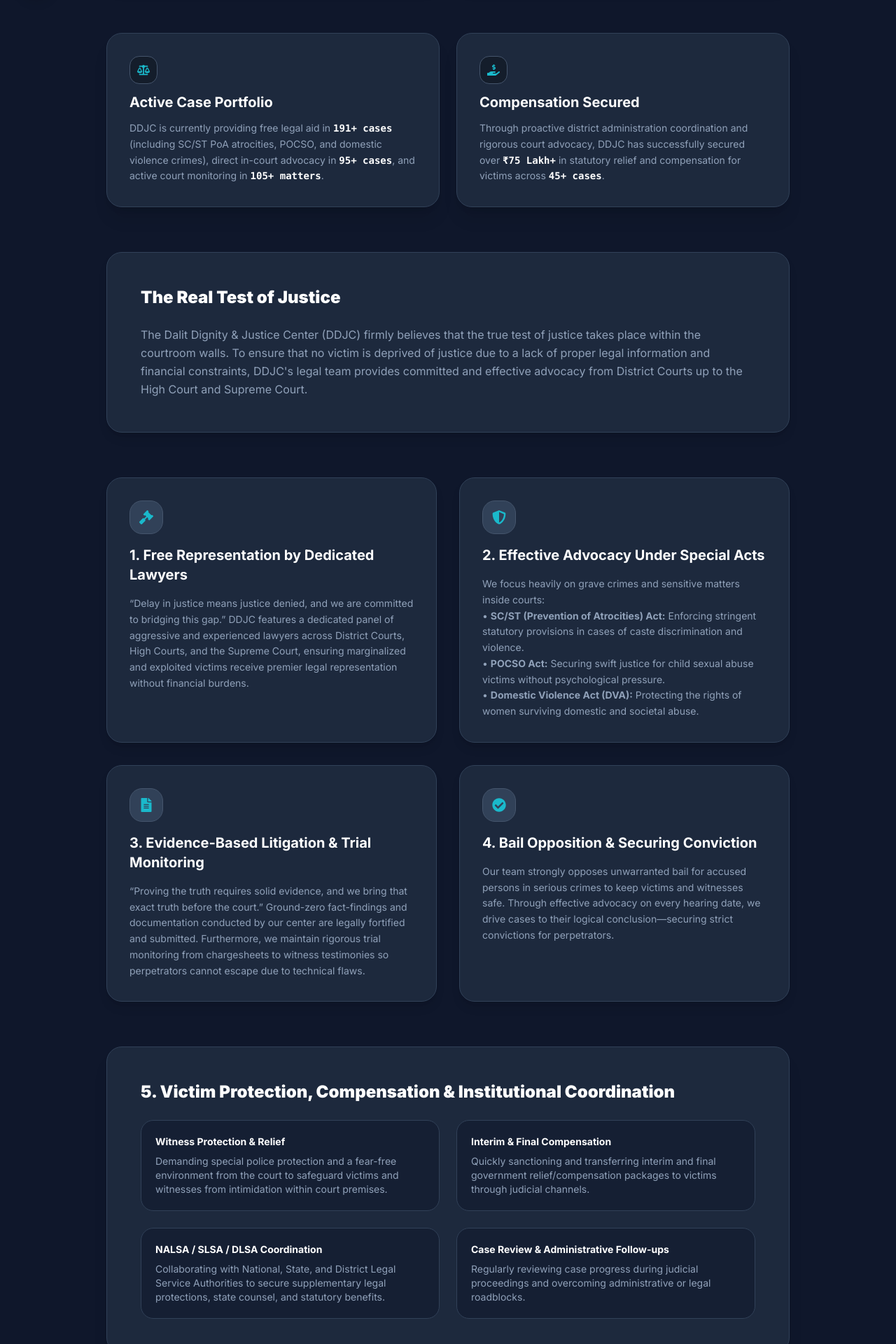
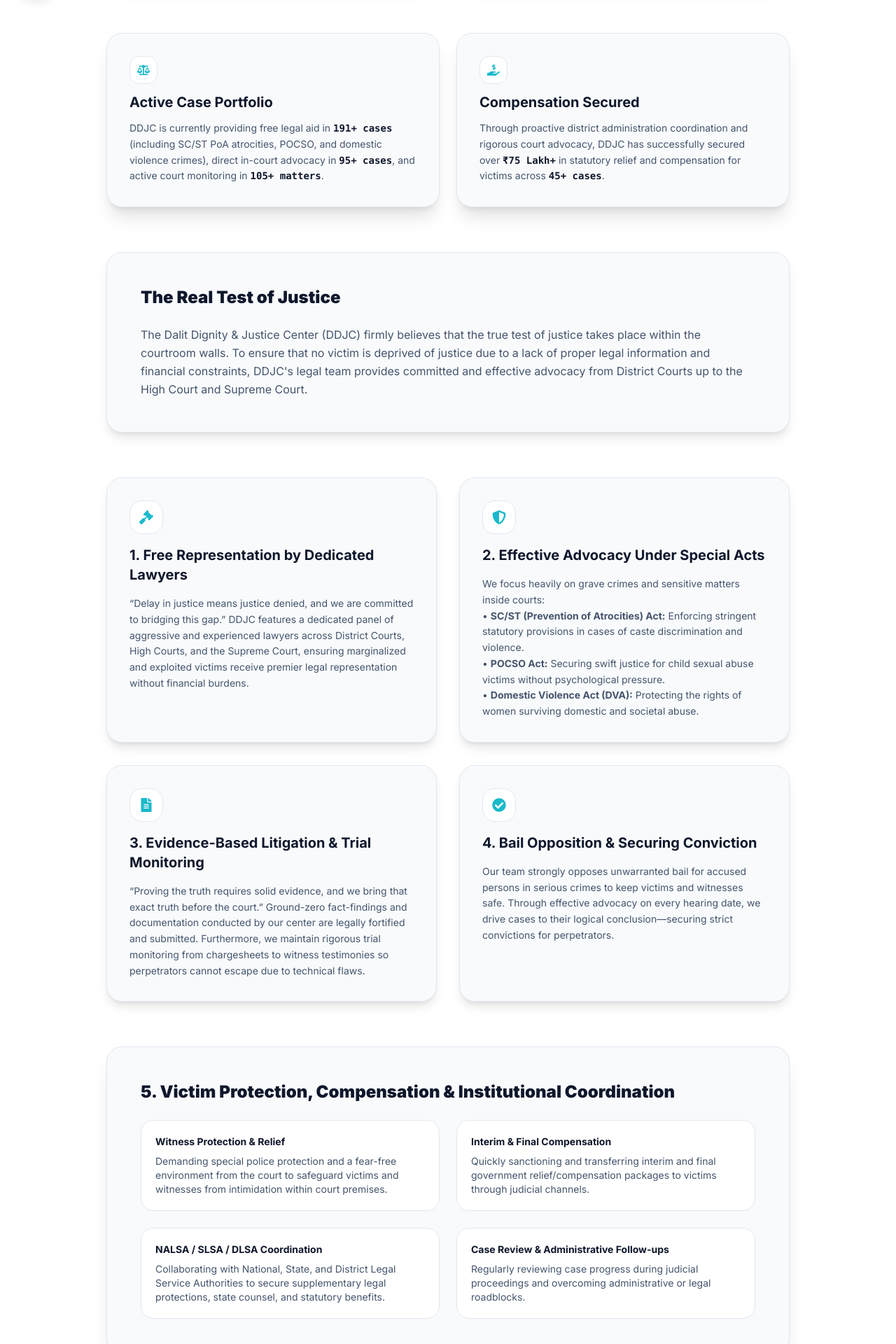
Before and after one commit to Saksham9065/ddjcprayas, a Next.js app: page /work/in-court in a window 1280 px wide. Shown: the part 780-2700 px from the top of the page at 70% size. Built offline with nearby package versions, Linux system fonts and the light colour scheme.

Commit message:
Update work/in-court/page.tsx

```diff
--- a/app/(website)/work/in-court/page.tsx
+++ b/app/(website)/work/in-court/page.tsx
@@ -7,25 +7,25 @@ import { FaGavel, FaCheckCircle, FaArrowRight, FaBalanceScale, FaShieldAlt, FaFi
 
 export default function InCourtPage() {
   return (
-    <div className="bg-slate-900 min-h-screen py-16">
+    <div className="bg-white min-h-screen py-16">
       <div className="container mx-auto px-6 max-w-5xl space-y-16">
 
         {/* Header Banner */}
         <div className="text-center max-w-3xl mx-auto space-y-4">
-          <span className="bg-black/30 text-[#1ab9cb] px-4 py-1.5 rounded-full text-xs font-bold uppercase tracking-widest border border-slate-700 inline-block">
+          <span className="bg-slate-100 text-[#1ab9cb] px-4 py-1.5 rounded-full text-xs font-bold uppercase tracking-widest border border-slate-200 inline-block">
             Judicial Intervention
           </span>
-          <h1 className="text-4xl md:text-5xl font-black text-white tracking-tight">
+          <h1 className="text-4xl md:text-5xl font-black text-slate-900 tracking-tight">
             In-Court Operations & Legal Advocacy
           </h1>
-          <blockquote className="italic text-slate-400 text-sm md:text-base border-l-4 border-[#1ab9cb] pl-4 py-1 mx-auto max-w-2xl text-left">
+          <blockquote className="italic text-slate-600 text-sm md:text-base border-l-4 border-[#1ab9cb] pl-4 py-1 mx-auto max-w-2xl text-left">
             &ldquo;Injustice anywhere is a threat to justice everywhere.&rdquo; — Dr. Martin Luther King Jr.
           </blockquote>
         </div>
 
         {/* Featured Court Images Section */}
         <div className="grid md:grid-cols-2 gap-6">
-          <div className="relative h-64 md:h-80 rounded-3xl overflow-hidden shadow-lg border border-slate-700">
+          <div className="relative h-64 md:h-80 rounded-3xl overflow-hidden shadow-lg border border-slate-200">
             <Image
               src="/images/court/allhabad court.png"
               alt="ALLAHABAD HIGH COURT"
@@ -37,7 +37,7 @@ export default function InCourtPage() {
             </div>
           </div>
 
-          <div className="relative h-64 md:h-80 rounded-3xl overflow-hidden shadow-lg border border-slate-700">
+          <div className="relative h-64 md:h-80 rounded-3xl overflow-hidden shadow-lg border border-slate-200">
             <Image
               src="/images/court/image.png"
               alt="DISTRICT COURT JALAUN (ORAI)"
@@ -52,31 +52,31 @@ export default function InCourtPage() {
 
         {/* Key Impact Statistics Banner */}
         <div className="grid md:grid-cols-2 gap-6">
-          <div className="bg-slate-800 text-white p-8 rounded-3xl shadow-xl border border-slate-700 space-y-3">
-            <div className="w-10 h-10 rounded-xl bg-black/30 text-[#1ab9cb] flex items-center justify-center text-lg border border-slate-600">
+          <div className="bg-slate-50 text-slate-900 p-8 rounded-3xl shadow-xl border border-slate-200 space-y-3">
+            <div className="w-10 h-10 rounded-xl bg-white text-[#1ab9cb] flex items-center justify-center text-lg border border-slate-200">
               <FaBalanceScale />
             </div>
             <h3 className="text-xl font-bold">Active Case Portfolio</h3>
-            <p className="text-slate-400 text-xs md:text-sm leading-relaxed">
-              DDJC is currently providing free legal aid in <strong className="text-white font-mono">191+ cases</strong> (including SC/ST PoA atrocities, POCSO, and domestic violence crimes), direct in-court advocacy in <strong className="text-white font-mono">95+ cases</strong>, and active court monitoring in <strong className="text-white font-mono">105+ matters</strong>.
+            <p className="text-slate-600 text-xs md:text-sm leading-relaxed">
+              DDJC is currently providing free legal aid in <strong className="text-slate-900 font-mono">191+ cases</strong> (including SC/ST PoA atrocities, POCSO, and domestic violence crimes), direct in-court advocacy in <strong className="text-slate-900 font-mono">95+ cases</strong>, and active court monitoring in <strong className="text-slate-900 font-mono">105+ matters</strong>.
             </p>
           </div>
 
-          <div className="bg-slate-800 border border-slate-700 p-8 rounded-3xl shadow-xl space-y-3">
-            <div className="w-10 h-10 rounded-xl bg-black/30 text-[#1ab9cb] flex items-center justify-center text-lg border border-slate-600">
+          <div className="bg-slate-50 border border-slate-200 p-8 rounded-3xl shadow-xl space-y-3">
+            <div className="w-10 h-10 rounded-xl bg-white text-[#1ab9cb] flex items-center justify-center text-lg border border-slate-200">
               <FaHandHoldingUsd />
             </div>
-            <h3 className="text-xl font-bold text-white">Compensation Secured</h3>
-            <p className="text-slate-400 text-xs md:text-sm leading-relaxed">
-              Through proactive district administration coordination and rigorous court advocacy, DDJC has successfully secured over <strong className="text-white font-mono">₹75 Lakh+</strong> in statutory relief and compensation for victims across <strong className="text-white font-mono">45+ cases</strong>.
+            <h3 className="text-xl font-bold text-slate-900">Compensation Secured</h3>
+            <p className="text-slate-600 text-xs md:text-sm leading-relaxed">
+              Through proactive district administration coordination and rigorous court advocacy, DDJC has successfully secured over <strong className="text-slate-900 font-mono">₹75 Lakh+</strong> in statutory relief and compensation for victims across <strong className="text-slate-900 font-mono">45+ cases</strong>.
             </p>
           </div>
         </div>
 
         {/* Core Belief & Description */}
-        <div className="bg-slate-800 p-8 md:p-12 rounded-3xl border border-slate-700 shadow-lg space-y-6">
-          <h2 className="text-2xl font-black text-white">The Real Test of Justice</h2>
-          <p className="text-slate-400 text-sm md:text-base leading-relaxed">
+        <div className="bg-slate-50 p-8 md:p-12 rounded-3xl border border-slate-200 shadow-lg space-y-6">
+          <h2 className="text-2xl font-black text-slate-900">The Real Test of Justice</h2>
+          <p className="text-slate-600 text-sm md:text-base leading-relaxed">
             The Dalit Dignity & Justice Center (DDJC) firmly believes that the true test of justice takes place within the courtroom walls. To ensure that no victim is deprived of justice due to a lack of proper legal information and financial constraints, DDJC&apos;s legal team provides committed and effective advocacy from District Courts up to the High Court and Supreme Court.
           </p>
         </div>
@@ -84,22 +84,22 @@ export default function InCourtPage() {
         {/* Detailed Sections Grid */}
         <div className="grid md:grid-cols-2 gap-8">
 
-          <div className="bg-slate-800 p-8 rounded-3xl border border-slate-700 shadow-lg space-y-4">
-            <div className="w-12 h-12 bg-slate-700 text-[#1ab9cb] rounded-2xl flex items-center justify-center text-xl border border-slate-600">
+          <div className="bg-slate-50 p-8 rounded-3xl border border-slate-200 shadow-lg space-y-4">
+            <div className="w-12 h-12 bg-white text-[#1ab9cb] rounded-2xl flex items-center justify-center text-xl border border-slate-200">
               <FaGavel />
             </div>
-            <h3 className="text-xl font-bold text-white">1. Free Representation by Dedicated Lawyers</h3>
-            <p className="text-slate-400 text-xs md:text-sm leading-relaxed">
+            <h3 className="text-xl font-bold text-slate-900">1. Free Representation by Dedicated Lawyers</h3>
+            <p className="text-slate-600 text-xs md:text-sm leading-relaxed">
               &ldquo;Delay in justice means justice denied, and we are committed to bridging this gap.&rdquo; DDJC features a dedicated panel of aggressive and experienced lawyers across District Courts, High Courts, and the Supreme Court, ensuring marginalized and exploited victims receive premier legal representation without financial burdens.
             </p>
           </div>
 
-          <div className="bg-slate-800 p-8 rounded-3xl border border-slate-700 shadow-lg space-y-4">
-            <div className="w-12 h-12 bg-slate-700 text-[#1ab9cb] rounded-2xl flex items-center justify-center text-xl border border-slate-600">
+          <div className="bg-slate-50 p-8 rounded-3xl border border-slate-200 shadow-lg space-y-4">
+            <div className="w-12 h-12 bg-white text-[#1ab9cb] rounded-2xl flex items-center justify-center text-xl border border-slate-200">
               <FaShieldAlt />
             </div>
-            <h3 className="text-xl font-bold text-white">2. Effective Advocacy Under Special Acts</h3>
-            <p className="text-slate-400 text-xs md:text-sm leading-relaxed">
+            <h3 className="text-xl font-bold text-slate-900">2. Effective Advocacy Under Special Acts</h3>
+            <p className="text-slate-600 text-xs md:text-sm leading-relaxed">
               We focus heavily on grave crimes and sensitive matters inside courts:
               <br />• <strong>SC/ST (Prevention of Atrocities) Act:</strong> Enforcing stringent statutory provisions in cases of caste discrimination and violence.
               <br />• <strong>POCSO Act:</strong> Securing swift justice for child sexual abuse victims without psychological pressure.
@@ -107,22 +107,22 @@ export default function InCourtPage() {
             </p>
           </div>
 
-          <div className="bg-slate-800 p-8 rounded-3xl border border-slate-700 shadow-lg space-y-4">
-            <div className="w-12 h-12 bg-slate-700 text-[#1ab9cb] rounded-2xl flex items-center justify-center text-xl border border-slate-600">
+          <div className="bg-slate-50 p-8 rounded-3xl border border-slate-200 shadow-lg space-y-4">
+            <div className="w-12 h-12 bg-white text-[#1ab9cb] rounded-2xl flex items-center justify-center text-xl border border-slate-200">
               <FaFileAlt />
             </div>
-            <h3 className="text-xl font-bold text-white">3. Evidence-Based Litigation & Trial Monitoring</h3>
-            <p className="text-slate-400 text-xs md:text-sm leading-relaxed">
+            <h3 className="text-xl font-bold text-slate-900">3. Evidence-Based Litigation & Trial Monitoring</h3>
+            <p className="text-slate-600 text-xs md:text-sm leading-relaxed">
               &ldquo;Proving the truth requires solid evidence, and we bring that exact truth before the court.&rdquo; Ground-zero fact-findings and documentation conducted by our center are legally fortified and submitted. Furthermore, we maintain rigorous trial monitoring from chargesheets to witness testimonies so perpetrators cannot escape due to technical flaws.
             </p>
           </div>
 
-          <div className="bg-slate-800 p-8 rounded-3xl border border-slate-700 shadow-lg space-y-4">
-            <div className="w-12 h-12 bg-slate-700 text-[#1ab9cb] rounded-2xl flex items-center justify-center text-xl border border-slate-600">
+          <div className="bg-slate-50 p-8 rounded-3xl border border-slate-200 shadow-lg space-y-4">
+            <div className="w-12 h-12 bg-white text-[#1ab9cb] rounded-2xl flex items-center justify-center text-xl border border-slate-200">
               <FaCheckCircle />
             </div>
-            <h3 className="text-xl font-bold text-white">4. Bail Opposition & Securing Conviction</h3>
-            <p className="text-slate-400 text-xs md:text-sm leading-relaxed">
+            <h3 className="text-xl font-bold text-slate-900">4. Bail Opposition & Securing Conviction</h3>
+            <p className="text-slate-600 text-xs md:text-sm leading-relaxed">
               Our team strongly opposes unwarranted bail for accused persons in serious crimes to keep victims and witnesses safe. Through effective advocacy on every hearing date, we drive cases to their logical conclusion—securing strict convictions for perpetrators.
             </p>
           </div>
@@ -130,34 +130,34 @@ export default function InCourtPage() {
         </div>
 
         {/* Protection, Compensation & DLSA Coordination */}
-        <div className="bg-slate-800 p-8 md:p-12 rounded-3xl border border-slate-700 shadow-xl space-y-6">
-          <h2 className="text-2xl font-black text-white">5. Victim Protection, Compensation & Institutional Coordination</h2>
-          <div className="grid md:grid-cols-2 gap-6 text-xs md:text-sm text-slate-400">
-            <div className="space-y-2 bg-slate-900/50 p-5 rounded-2xl border border-slate-700">
-              <h4 className="font-bold text-white">Witness Protection & Relief</h4>
+        <div className="bg-slate-50 p-8 md:p-12 rounded-3xl border border-slate-200 shadow-xl space-y-6">
+          <h2 className="text-2xl font-black text-slate-900">5. Victim Protection, Compensation & Institutional Coordination</h2>
+          <div className="grid md:grid-cols-2 gap-6 text-xs md:text-sm text-slate-600">
+            <div className="space-y-2 bg-white p-5 rounded-2xl border border-slate-200">
+              <h4 className="font-bold text-slate-900">Witness Protection & Relief</h4>
               <p>Demanding special police protection and a fear-free environment from the court to safeguard victims and witnesses from intimidation within court premises.</p>
             </div>
-            <div className="space-y-2 bg-slate-900/50 p-5 rounded-2xl border border-slate-700">
-              <h4 className="font-bold text-white">Interim & Final Compensation</h4>
+            <div className="space-y-2 bg-white p-5 rounded-2xl border border-slate-200">
+              <h4 className="font-bold text-slate-900">Interim & Final Compensation</h4>
               <p>Quickly sanctioning and transferring interim and final government relief/compensation packages to victims through judicial channels.</p>
             </div>
-            <div className="space-y-2 bg-slate-900/50 p-5 rounded-2xl border border-slate-700">
-              <h4 className="font-bold text-white">NALSA / SLSA / DLSA Coordination</h4>
+            <div className="space-y-2 bg-white p-5 rounded-2xl border border-slate-200">
+              <h4 className="font-bold text-slate-900">NALSA / SLSA / DLSA Coordination</h4>
               <p>Collaborating with National, State, and District Legal Service Authorities to secure supplementary legal protections, state counsel, and statutory benefits.</p>
             </div>
-            <div className="space-y-2 bg-slate-900/50 p-5 rounded-2xl border border-slate-700">
-              <h4 className="font-bold text-white">Case Review & Administrative Follow-ups</h4>
+            <div className="space-y-2 bg-white p-5 rounded-2xl border border-slate-200">
+              <h4 className="font-bold text-slate-900">Case Review & Administrative Follow-ups</h4>
               <p>Regularly reviewing case progress during judicial proceedings and overcoming administrative or legal roadblocks.</p>
             </div>
           </div>
         </div>
 
         {/* Courtroom Pledge Banner */}
-        <div className="bg-slate-800 text-white p-8 md:p-12 rounded-3xl space-y-6 shadow-xl relative overflow-hidden text-center border border-slate-700">
-          <span className="text-xs font-bold uppercase tracking-widest bg-black/30 text-[#1ab9cb] px-3 py-1 rounded-full border border-slate-700 inline-block">
+        <div className="bg-slate-50 text-slate-900 p-8 md:p-12 rounded-3xl space-y-6 shadow-xl relative overflow-hidden text-center border border-slate-200">
+          <span className="text-xs font-bold uppercase tracking-widest bg-white text-[#1ab9cb] px-3 py-1 rounded-full border border-slate-200 inline-block">
             Our Courtroom Pledge
           </span>
-          <blockquote className="italic text-slate-300 text-sm md:text-base leading-relaxed max-w-3xl mx-auto">
+          <blockquote className="italic text-slate-600 text-sm md:text-base leading-relaxed max-w-3xl mx-auto">
             &ldquo;Until the court&apos;s verdict is delivered in favor of the victim with full dignity, DDJC&apos;s legal battle never stops. We transform every suppressed voice into a powerful roar inside the threshold of the court.&rdquo;
           </blockquote>
           <div className="pt-4">
```
